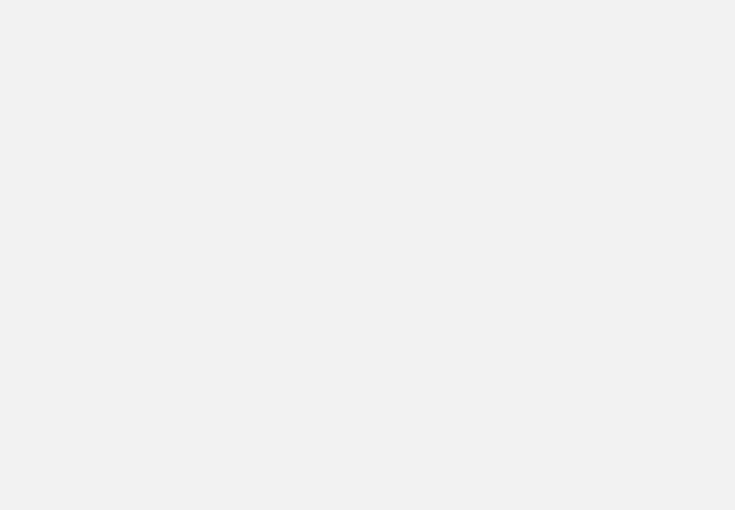
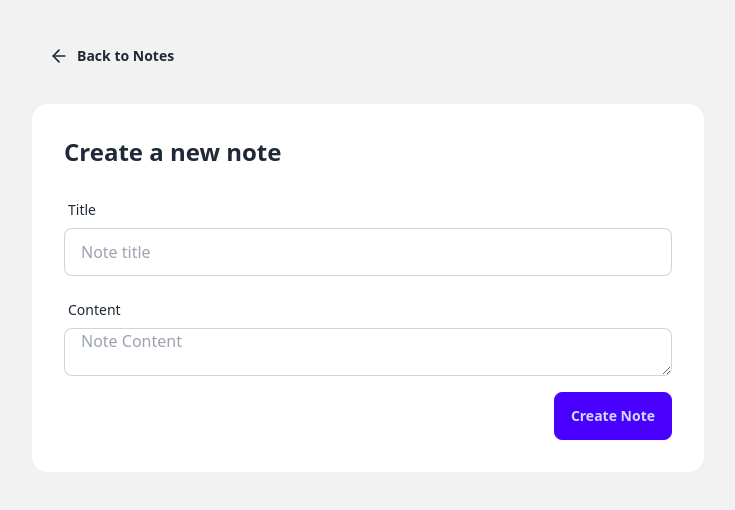
Before and after one commit to pdeep1506/Thinkboard, a React app in the folder frontend/: page /create in a window 1280 px wide. Shown: the top 510 px of the page, without its empty margins (272-1007 px from the left). Built offline with nearby package versions, Linux system fonts and the light colour scheme; the HTML template or start-up script is replaced by a standard one.

Commit message:
createPage funcationalty implemented

```diff
--- a/frontend/src/pages/CreatePage.jsx
+++ b/frontend/src/pages/CreatePage.jsx
@@ -1,11 +1,52 @@
 import React, {useState} from 'react'
-
+import {Link, useNavigate} from 'react-router';
+import {ArrowLeftIcon} from 'lucide-react';
+import toast from 'react-hot-toast';
+import axios from 'axios';
 const CreatePage = () => {
+  const navigate = useNavigate();
   const [title, setTitle] = useState("");
   const [content, setContent] = useState("");
   const [loading, setLoading] = useState(false);
 
-  const handleSubmit = ()=>{
+  const handleSubmit = (e)=>{
+    e.preventDefault();
+    console.log(title)
+    console.log(content)
+
+    if(!title.trim() || !content.trim()){
+      toast.error("All fields are required")
+      return;
+    }
+
+    setLoading(true)
+    try{
+      const saveNote = async()=>{
+
+        const createNote = await axios.post('http://localhost:5001/api/notes/', {
+          title, content
+        })
+        if(createNote.status === 201){
+           console.log('Note created successfully');
+           toast.success("Note created successfully!")
+           navigate("/");
+        }
+      }
+      saveNote();
+    }
+    catch(error){
+      if(error.response.status === 429){
+          toast.error("Slow down! you are creating notes too fast",{
+            duration:4000,
+
+          });
+      }else{
+        toast.error("Failed to create Note")
+      }
+    }
+    finally{
+      setLoading(false)
+    }
 
   }
 
@@ -13,11 +54,54 @@
     <div className='min-h-screen bg-base-200'>
       <div className='container mx-auto px-4 py-8'>
           <div className='max-w-2xl mx-auto'>
+            <Link to={'/'} className='btn btn-ghost mb-6'>
+              <ArrowLeftIcon className='size-5'>
+              </ArrowLeftIcon>
+                Back to Notes
+            </Link>
+            <div className='card bg-base-100'>
+              <div className='card-body'>
+                <h2 className='card-title text-2xl mb-4'>Create a new note</h2>
+                <form onSubmit={handleSubmit}>
+                  <div className='form-control mb-4'>
+                    <label  className='label'>
+                        <span className='label-text'>Title</span>
+                    </label>
+                    <input type='text'
+                    placeholder='Note title'
+                    className='input input-bordered'
+                    value={title}
+                    onChange={((e)=>{ setTitle(e.target.value)})}
+                    ></input>
+                  </div>
+                  {/* Content */}
+                  <div className='form-control mb-4'>
+                    <label  className='label'>
+                        <span className='label-text'>Content</span>
+                    </label>
+                    <textarea type='text'
+                    placeholder='Note Content'
+                    className='input input-bordered'
+                    value={content}
+                    onChange={((e)=>{ setContent(e.target.value)})}
+                    ></textarea>
+                  </div>
 
+                  {/* Action button */}
+                  <div className='card-actions justify-end'>
+                    <button type='submit' onClick={(e)=>{handleSubmit(e)}}  className='btn btn-primary' disabled={loading}>
+                      {loading ? "Creating..." :"Create Note"}
+                    </button>
+
+                  </div>
+                </form>
+              </div>
+            </div>
           </div>
       </div>
     </div>
   )
+
 }
 
 export default CreatePage
```
